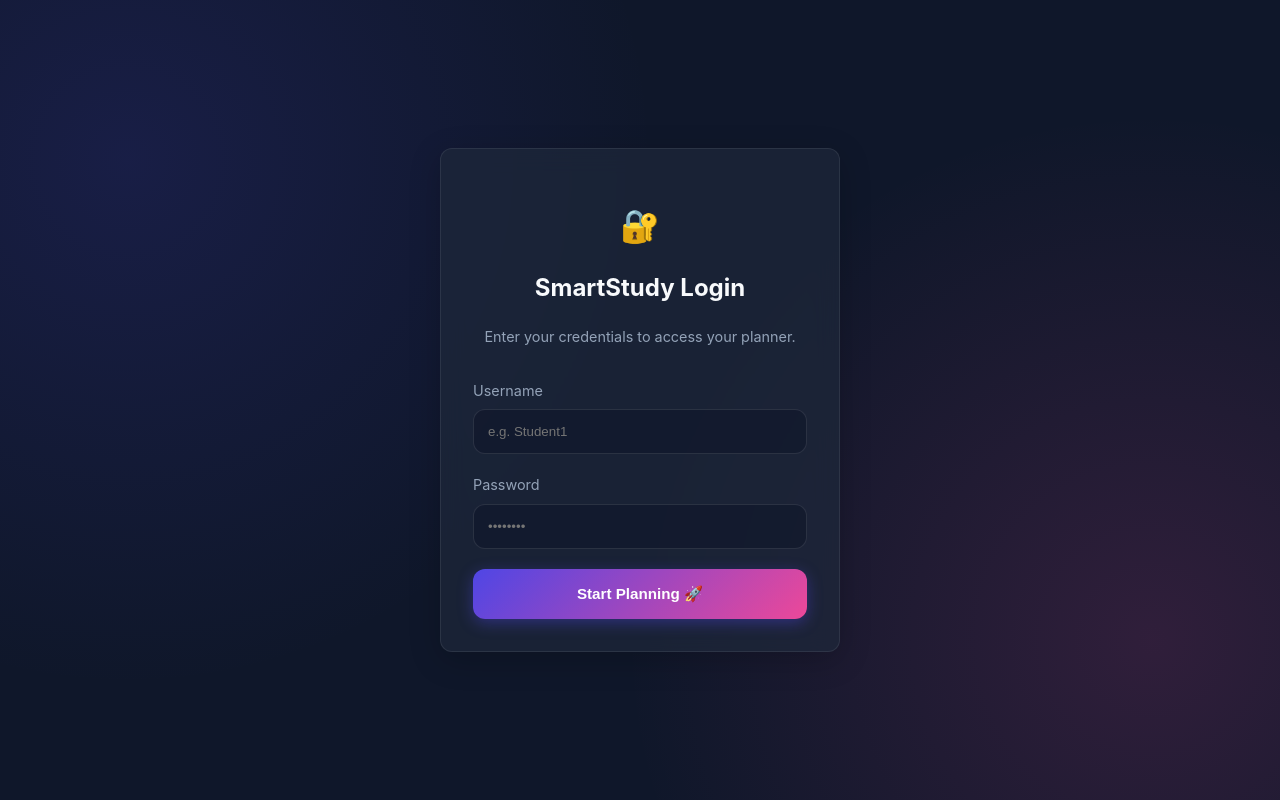
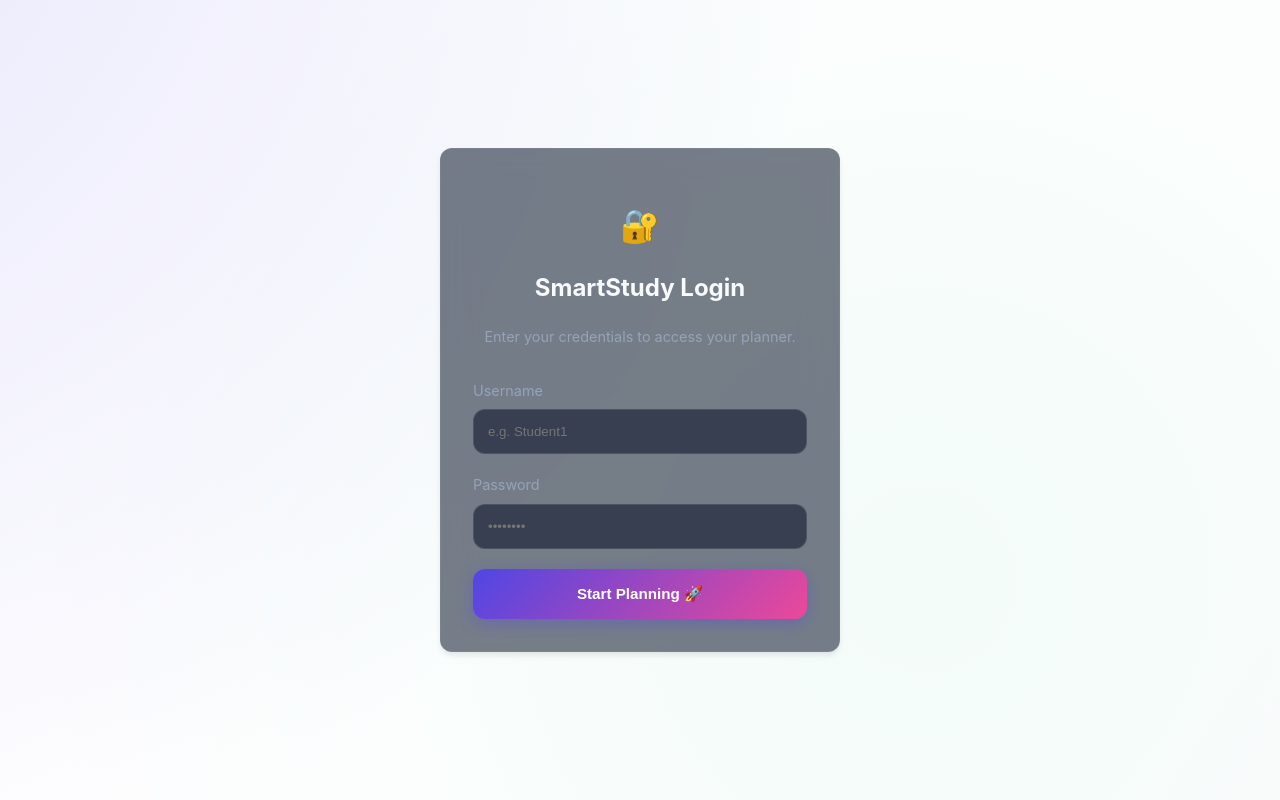
Before and after one commit to Nikhil-4404/ai-exam-planner, a React app in the folder frontend/: page / in a window 1280 px wide. Built offline with nearby package versions, Linux system fonts and the light colour scheme; the HTML template or start-up script is replaced by a standard one.

Commit message:
Feat: Add Creative Animations & Dynamic Background

```diff
--- a/frontend/src/App.css
+++ b/frontend/src/App.css
@@ -20,8 +20,6 @@
   --radius: 12px;
 }
 
-/* ... (variables remain) ... */
-
 * {
   box-sizing: border-box;
 }
@@ -30,13 +28,16 @@ body {
   margin: 0;
   font-family: 'Inter', system-ui, -apple-system, sans-serif;
   background-color: var(--bg-dark);
-  /* Mesh Gradient Background */
-  background-image:
-    radial-gradient(circle at 10% 20%, rgba(79, 70, 229, 0.15) 0%, transparent 40%),
-    radial-gradient(circle at 90% 80%, rgba(236, 72, 153, 0.15) 0%, transparent 40%);
   color: var(--text-main);
   -webkit-font-smoothing: antialiased;
   min-height: 100vh;
+
+  /* Dynamic Background */
+  background: radial-gradient(circle at 0% 0%, rgba(79, 70, 229, 0.15), transparent 40%),
+    radial-gradient(circle at 100% 100%, rgba(236, 72, 153, 0.15), transparent 40%),
+    radial-gradient(circle at 50% 50%, rgba(16, 185, 129, 0.05), transparent 60%);
+  background-size: 200% 200%;
+  animation: bg-pulse 15s ease-in-out infinite alternate;
 }
 
 .container {
@@ -48,39 +49,40 @@ body {
 
 /* Glassmorphism Card */
 .card {
-  background: rgba(30, 41, 59, 0.7);
-  /* More transparent for glass effect */
-  backdrop-filter: blur(12px);
-  -webkit-backdrop-filter: blur(12px);
-  border: 1px solid rgba(255, 255, 255, 0.08);
+  background: rgba(30, 41, 59, 0.6);
+  backdrop-filter: blur(16px);
+  -webkit-backdrop-filter: blur(16px);
+  border: 1px solid rgba(255, 255, 255, 0.05);
   border-radius: var(--radius);
   padding: 2rem;
-  /* Increased padding */
-  box-shadow: 0 8px 32px rgba(0, 0, 0, 0.2);
-  transition: transform 0.3s, box-shadow 0.3s, border-color 0.3s;
+  box-shadow: 0 4px 6px -1px rgba(0, 0, 0, 0.1);
+  transition: all 0.4s cubic-bezier(0.175, 0.885, 0.32, 1.275);
+  position: relative;
+  overflow: hidden;
 }
 
 .card:hover {
-  transform: translateY(-4px);
-  border-color: rgba(79, 70, 229, 0.5);
-  box-shadow: 0 12px 40px rgba(0, 0, 0, 0.3);
+  transform: translateY(-5px) scale(1.02);
+  border-color: rgba(79, 70, 229, 0.4);
+  box-shadow: 0 20px 25px -5px rgba(0, 0, 0, 0.2), 0 10px 10px -5px rgba(0, 0, 0, 0.1);
+  background: rgba(30, 41, 59, 0.8);
 }
 
-/* Animations */
-@keyframes fadeIn {
-  from {
-    opacity: 0;
-    transform: translateY(20px);
-  }
-
-  to {
-    opacity: 1;
-    transform: translateY(0);
-  }
+/* Shine Effect on Hover */
+.card::after {
+  content: '';
+  position: absolute;
+  top: 0;
+  left: -100%;
+  width: 50%;
+  height: 100%;
+  background: linear-gradient(to right, transparent, rgba(255, 255, 255, 0.05), transparent);
+  transform: skewX(-25deg);
+  transition: 0.5s;
 }
 
-.animate-enter {
-  animation: fadeIn 0.6s cubic-bezier(0.16, 1, 0.3, 1) forwards;
+.card:hover::after {
+  left: 150%;
 }
 
 /* Buttons */
@@ -93,20 +95,39 @@ body {
   font-weight: 600;
   cursor: pointer;
   border: none;
-  transition: all 0.2s cubic-bezier(0.4, 0, 0.2, 1);
+  transition: all 0.3s cubic-bezier(0.4, 0, 0.2, 1);
   font-size: 0.95rem;
+  position: relative;
+  overflow: hidden;
 }
 
 .btn-primary {
   background: linear-gradient(135deg, var(--primary), var(--secondary));
   color: white;
   box-shadow: 0 4px 15px rgba(79, 70, 229, 0.4);
+  z-index: 1;
+}
+
+.btn-primary::before {
+  content: '';
+  position: absolute;
+  top: 0;
+  left: 0;
+  width: 100%;
+  height: 100%;
+  background: linear-gradient(135deg, var(--secondary), var(--primary));
+  opacity: 0;
+  z-index: -1;
+  transition: opacity 0.3s ease;
+}
+
+.btn-primary:hover::before {
+  opacity: 1;
 }
 
 .btn-primary:hover {
-  filter: brightness(1.15);
-  transform: translateY(-1px);
-  box-shadow: 0 6px 20px rgba(79, 70, 229, 0.5);
+  transform: translateY(-2px);
+  box-shadow: 0 8px 25px rgba(79, 70, 229, 0.6);
 }
 
 .btn-primary:active {
@@ -120,25 +141,9 @@ body {
 }
 
 .btn-ghost:hover {
-  background: rgba(255, 255, 255, 0.1);
+  background: rgba(255, 255, 255, 0.15);
   color: white;
-  border-color: rgba(255, 255, 255, 0.1);
-}
-
-.grid-cols-2 {
-  display: grid;
-  grid-template-columns: repeat(2, 1fr);
-  gap: 1rem;
-}
-
-/* Centering overrides to ensure full screen */
-.flex-center {
-  display: flex;
-  align-items: center;
-  justify-content: center;
-  width: 100vw;
-  /* Force full width */
-  min-height: 100vh;
+  transform: translateY(-1px);
 }
 
 /* Input Styling Polish */
@@ -147,20 +152,103 @@ textarea,
 select {
   width: 100%;
   padding: 0.875rem;
-  /* Larger touch target */
   background: rgba(15, 23, 42, 0.6);
   border: 1px solid rgba(255, 255, 255, 0.1);
   border-radius: var(--radius);
   color: white;
   margin-bottom: 1.25rem;
-  transition: border-color 0.2s, box-shadow 0.2s;
+  transition: all 0.2s;
   box-sizing: border-box;
-  /* Fix width issues */
 }
 
 input:focus,
 textarea:focus {
   outline: none;
   border-color: var(--primary);
-  box-shadow: 0 0 0 4px rgba(79, 70, 229, 0.15);
+  background: rgba(15, 23, 42, 0.9);
+  box-shadow: 0 0 0 4px rgba(79, 70, 229, 0.2);
+  transform: translateY(-1px);
 }
+
+/* Grid Utility */
+.grid-cols-2 {
+  display: grid;
+  grid-template-columns: repeat(2, 1fr);
+  gap: 1rem;
+}
+
+.flex-center {
+  display: flex;
+  align-items: center;
+  justify-content: center;
+  width: 100vw;
+  min-height: 100vh;
+}
+
+/* --- ANIMATIONS --- */
+
+/* 1. Background Pulse */
+@keyframes bg-pulse {
+  0% {
+    background-position: 0% 0%;
+  }
+
+  100% {
+    background-position: 100% 100%;
+  }
+}
+
+/* 2. Staggered Slide Up */
+@keyframes slideUpFade {
+  from {
+    opacity: 0;
+    transform: translateY(30px) scale(0.95);
+  }
+
+  to {
+    opacity: 1;
+    transform: translateY(0) scale(1);
+  }
+}
+
+.animate-enter {
+  opacity: 0;
+  /* Initially hidden */
+  animation: slideUpFade 0.8s cubic-bezier(0.16, 1, 0.3, 1) forwards;
+}
+
+/* Stagger Delays */
+.delay-100 {
+  animation-delay: 0.1s;
+}
+
+.delay-200 {
+  animation-delay: 0.2s;
+}
+
+.delay-300 {
+  animation-delay: 0.3s;
+}
+
+.delay-400 {
+  animation-delay: 0.4s;
+}
+
+/* 3. Floating Animation for Sidebar */
+@keyframes float {
+  0% {
+    transform: translateY(0px);
+  }
+
+  50% {
+    transform: translateY(-10px);
+  }
+
+  100% {
+    transform: translateY(0px);
+  }
+}
+
+.animate-float {
+  animation: float 6s ease-in-out infinite;
+}
```
